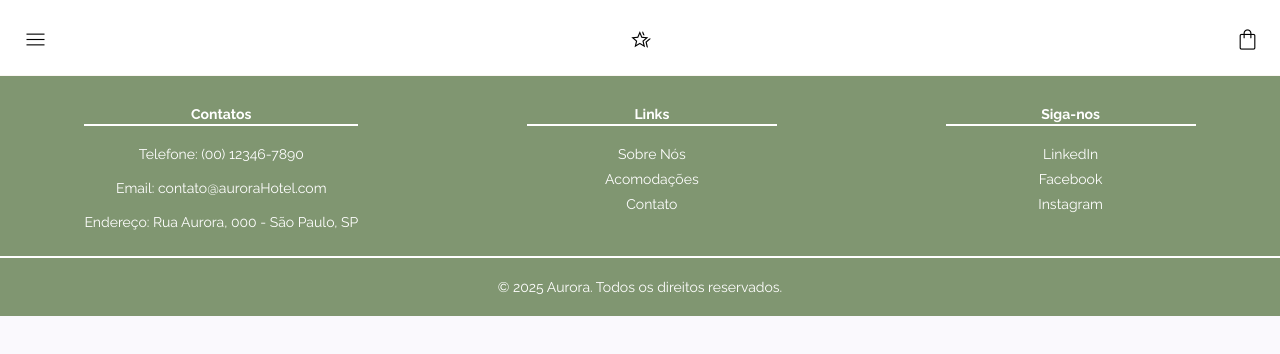
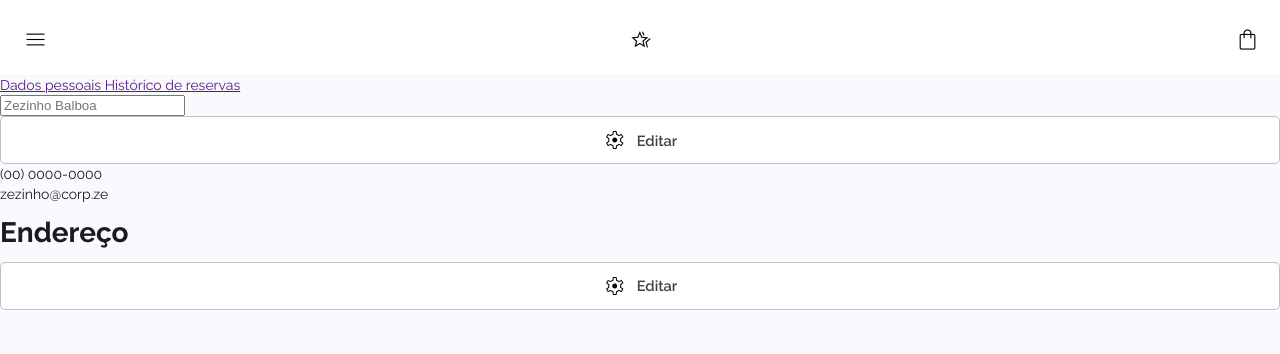
Before and after one commit to vitoriaraso/pi4-hotel-aurora, an Angular app: page /account in a window 1280 px wide. Before the commit this address led to /. Shown: the top 354 px of the page. Built offline with nearby package versions, Linux system fonts and the light colour scheme.

Commit message:
fazendo account

```diff
--- a/src/app/app.routes.ts
+++ b/src/app/app.routes.ts
@@ -9,6 +9,7 @@ import { Reservation } from '../pages/reservation/reservation';
 import { Signup } from '../pages/signup/signup';
 import { LoginComponent } from '../pages/login.component/login.component';
 import { CreateAccount } from '../pages/create-account/create-account';
+import { AccountComponent } from '../pages/account.component/account.component';
 
 export const routes: Routes = [
     {
@@ -54,5 +55,10 @@ export const routes: Routes = [
         path: 'account/register',
         component: CreateAccount,
         data: { showFooter: false }
+    },
+    {
+        path: 'account',
+        component: AccountComponent,
+        data: { showFooter: false }
     }
 ];
--- /dev/null
+++ b/src/pages/account.component/account.component.html
@@ -0,0 +1,51 @@
+<div id="background">
+    <div class="sidebar">
+        <div class="links">
+            <a href="">
+                Dados pessoais
+            </a>
+            <a href="">
+                Histórico de reservas
+            </a>
+        </div>
+    </div>
+    <div class="container">
+
+
+        <div class="personal-info">
+            <div class="name-and-edit">
+                <div class="name">
+                    <input type="text" id="name" placeholder="{{ name }}" readonly>
+                </div>
+                <div class="edit-button">
+                    <app-button label="Editar" icon="settings" />
+                </div>
+            </div>
+            <div class="tel-and-email">
+                <div class="tel">
+                    {{ tel }}
+                </div>
+                <div class="email">
+                    {{ email }}
+                </div>
+            </div>
+        </div>
+
+
+        <div class="address-info">
+            <div class="address-and-edit">
+                <div class="address-label">
+                    <h1>Endereço</h1>
+                </div>
+                <div class="edit-button">
+                    <app-button label="Editar" icon="settings" />
+                </div>
+            </div>
+            <div class="address">
+
+            </div>
+        </div>
+
+
+    </div>
+</div>
--- /dev/null
+++ b/src/pages/account.component/account.component.ts
@@ -0,0 +1,15 @@
+import { Component } from '@angular/core';
+import { ButtonComponent } from '../../shared/button.component/button.component';
+
+@Component({
+  selector: 'app-account.component',
+  standalone: true,
+  imports: [ButtonComponent],
+  templateUrl: './account.component.html',
+  styleUrl: './account.component.css'
+})
+export class AccountComponent {
+  name: string = "Zezinho Balboa";
+  tel: string = "(00) 0000-0000";
+  email: string = "zezinho@corp.ze"
+}
--- a/src/pages/signup/signup.html
+++ b/src/pages/signup/signup.html
@@ -14,6 +14,12 @@
             <div class="texts">
                 <div class="subtitle">
                     Faça login ou crie uma conta.
+                    <!-- excluir depois -->
+                    <a routerLink="/account"
+                    (click)="linkClicked.emit()">
+                    Conta
+                    </a>
+                    <!-- excluir depois -->
                 </div>
             </div>
 
```
Also changed, not shown: src/pages/account.component/account.component.css (added), 1 other file (tests, documents, lock files or other folders).
